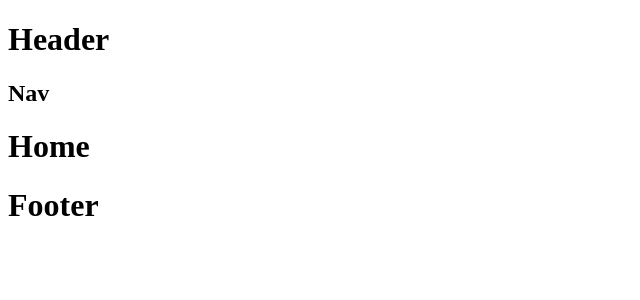
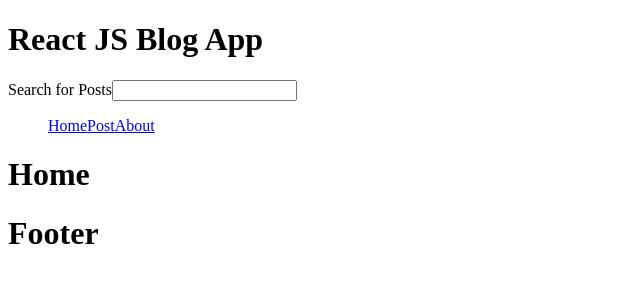
Before and after one commit to MuhaiminHabib/react_blog_app, a React (Create React App) app: page / in a window 1280 px wide. Shown: the top 300 px of the page, without its empty margins (0-640 px from the left). Built offline with nearby package versions, Linux system fonts and the light colour scheme.

Commit message:
finished the nav component

```diff
--- a/src/App.js
+++ b/src/App.js
@@ -6,25 +6,24 @@ import Missing from "./Missing";
 import Nav from "./Nav";
 import NewPost from "./NewPost";
 import PostDetails from "./PostDetails";
-import { Router, Routes, Route, useHistory} from "react-router-dom";
+import { Routes, Route } from "react-router-dom";
+import { useState } from 'react';
 
 
 function App() {
+  const [searchText, setSearchText] = useState('');
   return (
     <div className="App">
       <Header />
-      <Nav />
+      <Nav
+      searchText={searchText}
+      setSearchText={setSearchText}/>
       <Routes>
         <Route path="/" element={<Home />}></Route>
         <Route path="/post" element={<NewPost />}></Route>
         <Route path="/post/:id" element={<PostDetails />}></Route>
         <Route path="/about" element={<About />}></Route>
         <Route path="*" element={<Missing />}></Route>
-
-
-
-
-
       </Routes>
 
       <Footer />
--- a/src/Header.js
+++ b/src/Header.js
@@ -1,7 +1,7 @@
 const Header = () => {
     return (
         <header>
-            <h1>Header</h1>
+            <h1>React JS Blog App</h1>
         </header>
     )
 }
--- a/src/Nav.js
+++ b/src/Nav.js
@@ -1,7 +1,24 @@
-const Nav = () => {
+import { Link } from 'react-router-dom';
+
+const Nav = ({ searchText, setSearchText }) => {
     return (
-        <nav>
-            <h1>Nav</h1>
+        <nav className="nav">
+            <form
+            className="nav__search"
+            onSubmit={(e) => (e.preventDefault)}>
+                <label htmlFor="nav__search__text">Search for Posts</label>
+                <input
+                id="nav__search__text"
+                type="text"
+                value={searchText}
+                onChange={(e) => setSearchText(e.target.value)}>
+                </input>
+            </form>
+            <ul className="nav__items">
+                <Link to="/">Home</Link>
+                <Link to="/post">Post</Link>
+                <Link to="/about">About</Link>
+            </ul>
         </nav>
     )
 }
```
